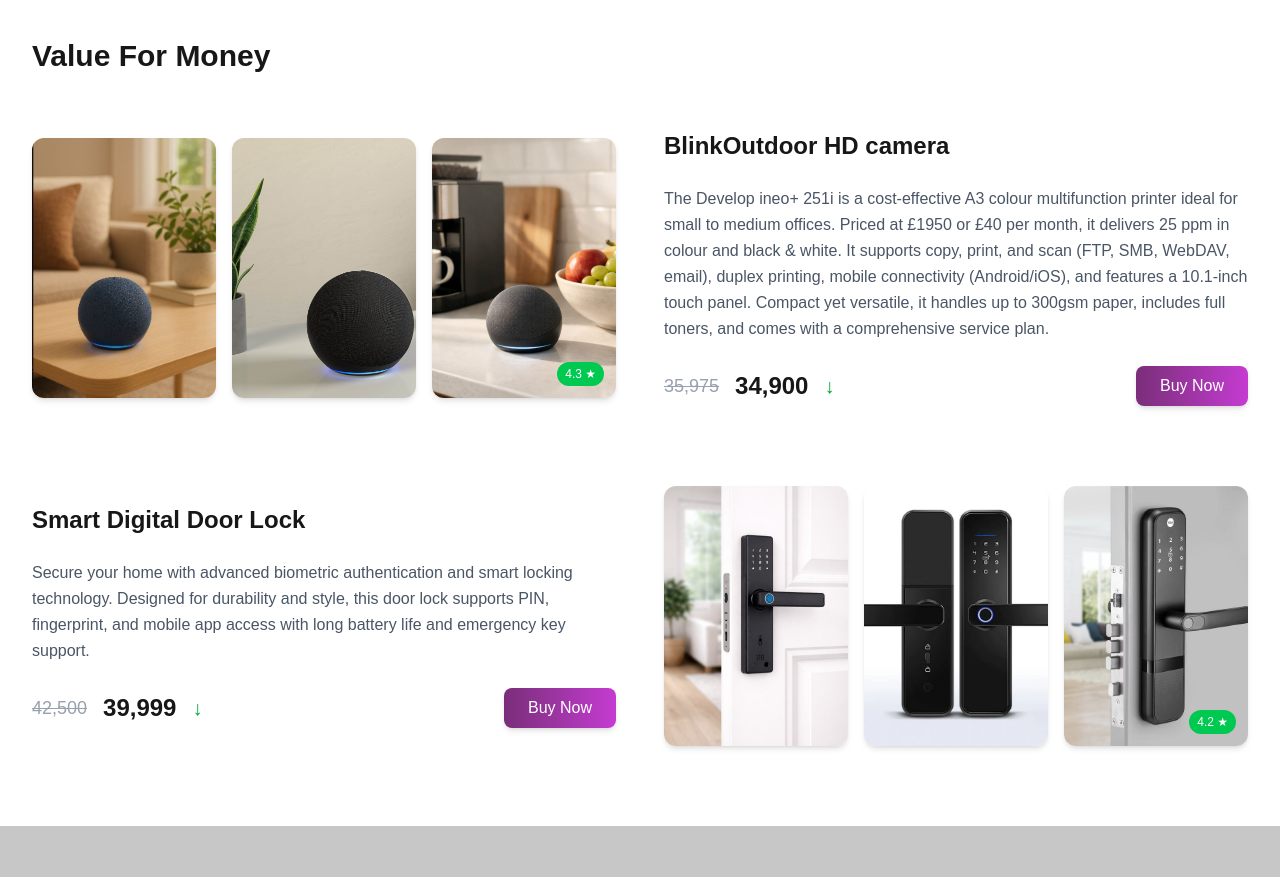
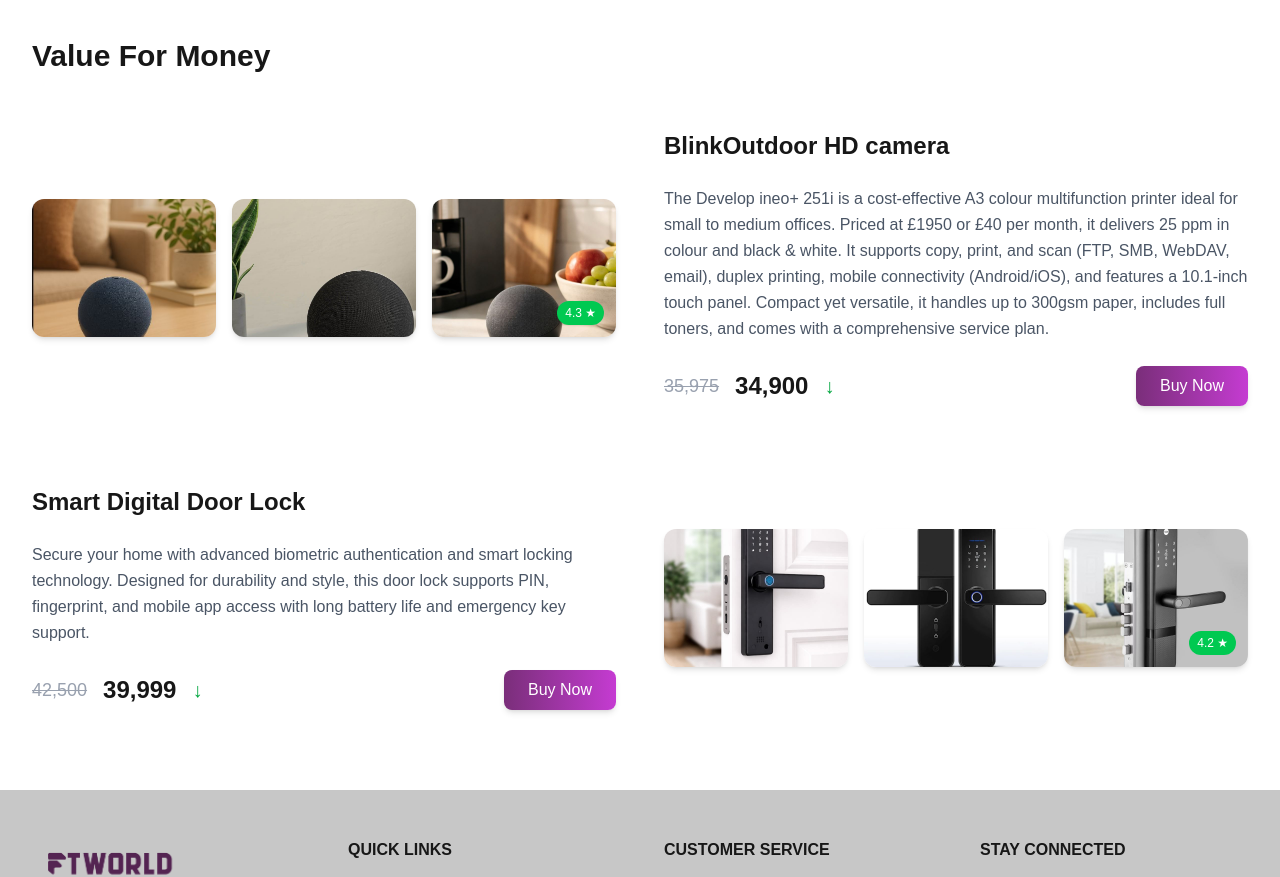
Before and after one commit to Muhammed-Anees-P/ft-world_next, a Next.js app: page / in a window 1280 px wide. Shown: the part 1820-2697 px from the top of the page. Built offline with nearby package versions, Linux system fonts and the light colour scheme.

Commit message:
feat(ui): add responsive product image gallery
- implement horizontal scrollable slider for mobile viewports
- display product images in a 3-column grid for desktop
- optimize image loading with 'sizes' attribute for next/image

```diff
--- a/components/ValueForMoneySection.tsx
+++ b/components/ValueForMoneySection.tsx
@@ -43,20 +43,23 @@
               }`}
             >
               {/* Images */}
-              <div className="flex gap-4 flex-1">
+              <div className="flex-1 w-full">
+                {/* ===== MOBILE SLIDER ===== */}
+                <div className="flex sm:hidden overflow-x-auto scroll-smooth snap-x snap-mandatory gap-4 pb-4">
                   {product.images.map((img, i) => (
                     <div
                       key={i}
-                    className="relative w-full h-55 md:h-65 rounded-xl overflow-hidden shadow-md"
+                      className="relative min-w-[85%] aspect-[4/3] snap-center rounded-xl overflow-hidden shadow-md"
                     >
                       <Image
                         src={img}
                         alt={product.title}
                         fill
                         className="object-cover"
+                        sizes="100vw"
                       />
 
-                    {/* Rating Badge (only on last image) */}
+                      {/* Rating badge */}
                       {i === product.images.length - 1 && (
                         <div className="absolute bottom-3 right-3 bg-green-500 text-white text-xs px-2 py-1 rounded-full font-medium">
                           {product.rating} ★
@@ -64,6 +67,31 @@
                       )}
                     </div>
                   ))}
+                </div>
+
+                {/* ===== DESKTOP GRID ===== */}
+                <div className="hidden sm:grid grid-cols-3 gap-4">
+                  {product.images.map((img, i) => (
+                    <div
+                      key={i}
+                      className="relative w-full aspect-[4/3] rounded-xl overflow-hidden shadow-md"
+                    >
+                      <Image
+                        src={img}
+                        alt={product.title}
+                        fill
+                        className="object-cover"
+                        sizes="33vw"
+                      />
+
+                      {i === product.images.length - 1 && (
+                        <div className="absolute bottom-3 right-3 bg-green-500 text-white text-xs px-2 py-1 rounded-full font-medium">
+                          {product.rating} ★
+                        </div>
+                      )}
+                    </div>
+                  ))}
+                </div>
               </div>
 
               {/* Content */}
```
Lines whose indentation alone changed are shown as unchanged.
